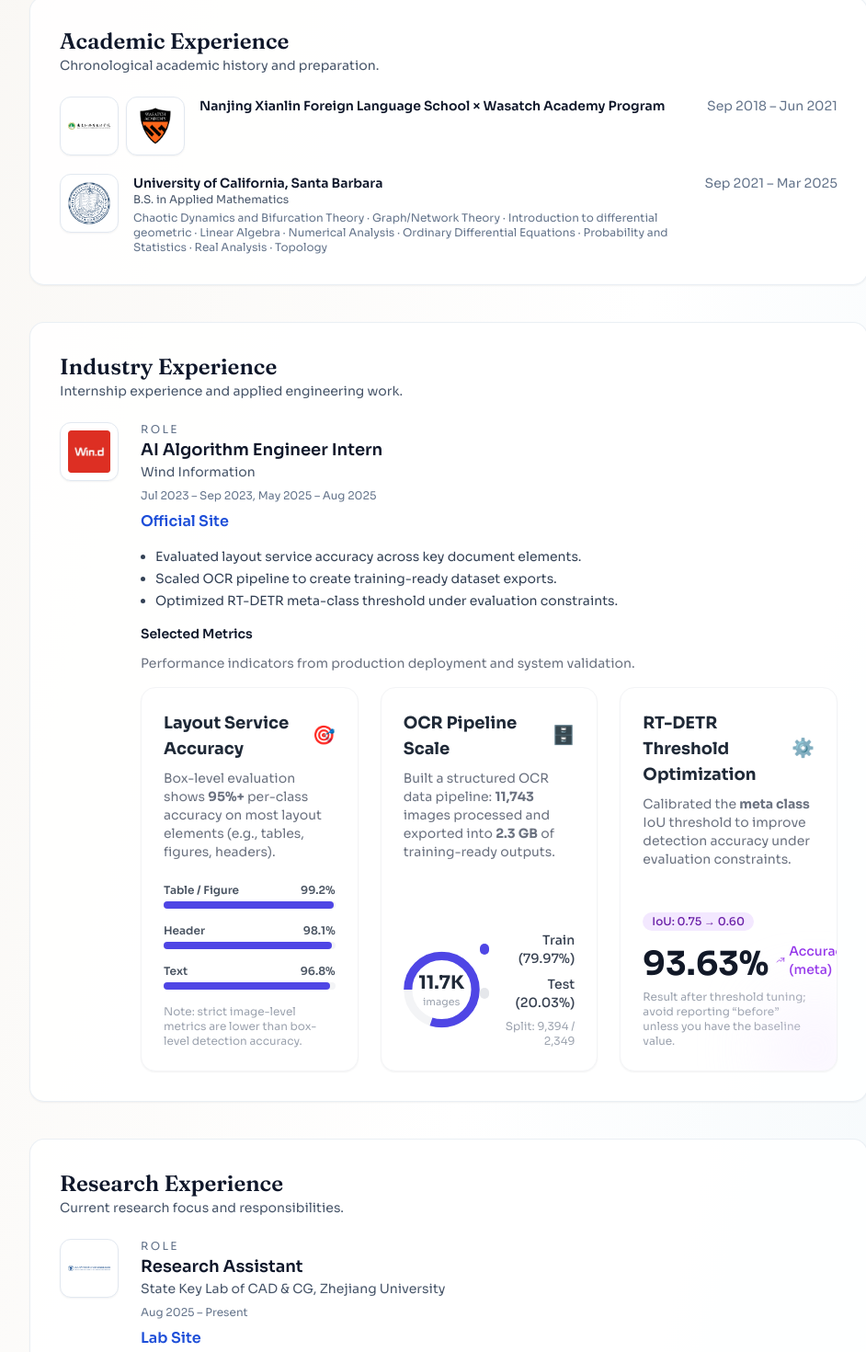
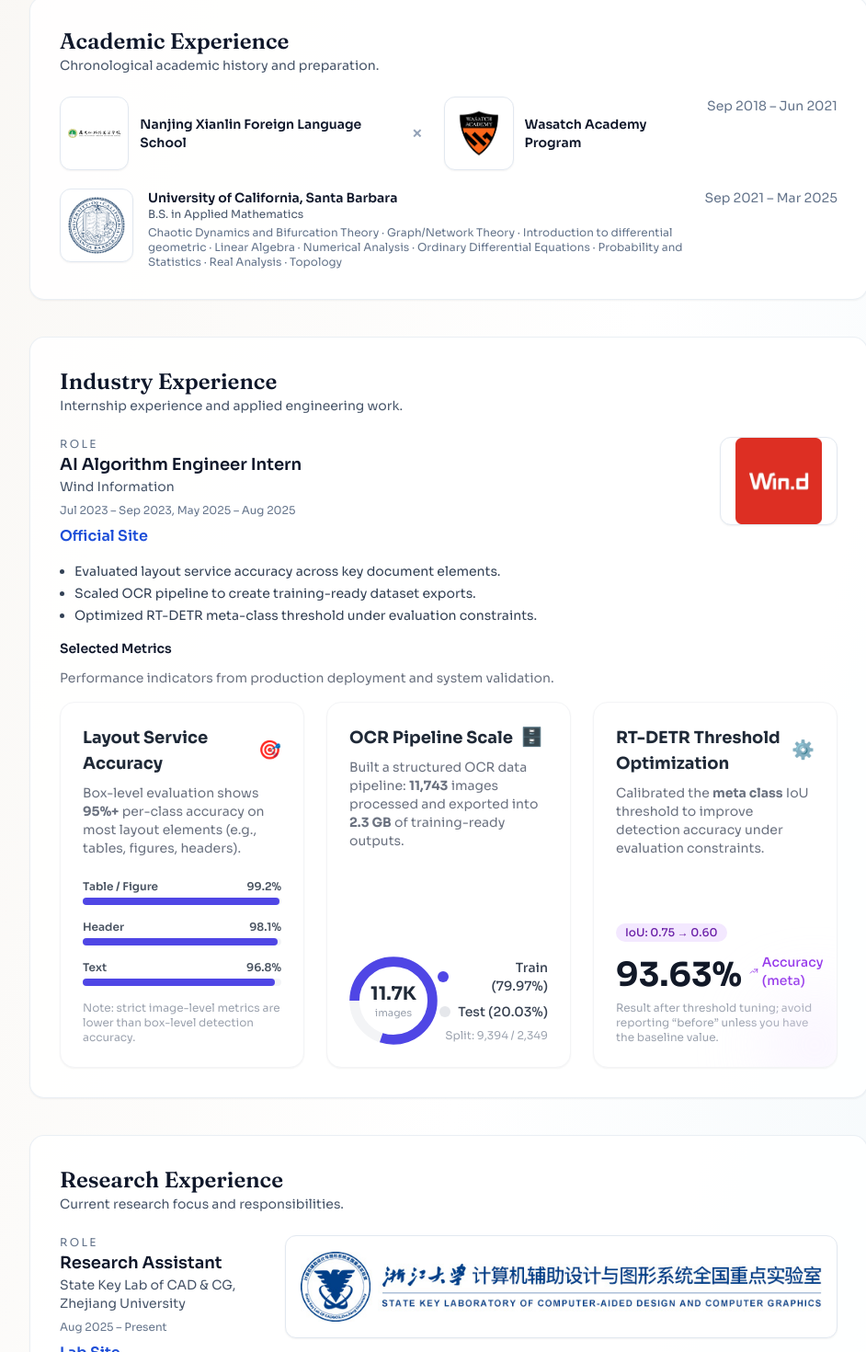
Before and after one commit to Samzengsy/Personal-Website, a React (Vite) app: page / in a window 1280 px wide. Shown: the part 912-2382 px from the top of the page at 92% size, without its empty margins (288-1230 px from the left). Built offline with nearby package versions, Linux system fonts and the light colour scheme.

Commit message:
update content

```diff
--- a/components/Experience.tsx
+++ b/components/Experience.tsx
@@ -1,14 +1,25 @@
 import React from 'react';
 import { ASSET_BASE } from '../constants';
 
-const Logo: React.FC<{ src: string; alt: string; href: string }> = ({ src, alt, href }) => (
+const Logo: React.FC<{ src: string; alt: string; href: string; sizeClassName?: string }> = ({ src, alt, href, sizeClassName }) => (
   <a
     href={href}
     target="_blank"
     rel="noopener noreferrer"
-    className="h-14 w-14 md:h-16 md:w-16 rounded-xl border border-slate-200 bg-white flex items-center justify-center p-2 shadow-sm hover:shadow-md transition-shadow"
+    className={`rounded-xl border border-slate-200 bg-white flex items-center justify-center p-2 shadow-sm hover:shadow-md transition-shadow ${sizeClassName || 'h-14 w-14 md:h-16 md:w-16'}`}
   >
     <img src={src} alt={alt} className="max-h-full max-w-full object-contain" />
+  </a>
+);
+
+const LogoInline: React.FC<{ src: string; alt: string; href: string; heightClassName?: string }> = ({ src, alt, href, heightClassName }) => (
+  <a
+    href={href}
+    target="_blank"
+    rel="noopener noreferrer"
+    className={`inline-flex items-center justify-center rounded-xl border border-slate-200 bg-white px-4 shadow-sm hover:shadow-md transition-shadow ${heightClassName || 'h-20 md:h-24'}`}
+  >
+    <img src={src} alt={alt} className="h-full w-auto object-contain" />
   </a>
 );
 
@@ -23,22 +34,30 @@ export const Experience: React.FC = () => {
           </div>
 
           <div className="space-y-5">
-            <div className="grid grid-cols-1 md:grid-cols-[auto,1fr,auto] gap-4 items-start">
-              <div className="flex flex-wrap gap-2">
+            <div className="grid grid-cols-1 md:grid-cols-[1fr,auto] gap-4 items-start">
+              <div className="flex flex-col md:flex-row md:items-center gap-4">
+                <div className="flex items-center gap-3">
                   <Logo
                     src={`${ASSET_BASE}data/NFLSXL.png`}
                     alt="Nanjing Foreign Language School Xianlin Campus crest"
                     href="https://www.nflsxl.com/51/list.htm"
+                    sizeClassName="h-16 w-16 md:h-20 md:w-20"
                   />
+                  <div className="text-sm font-semibold text-slate-900">
+                    Nanjing Xianlin Foreign Language School
+                  </div>
+                </div>
+                <div className="text-slate-400 font-semibold text-lg md:px-2">×</div>
+                <div className="flex items-center gap-3">
                   <Logo
                     src={`${ASSET_BASE}data/Wasatch-Academy.webp`}
                     alt="Wasatch Academy crest"
                     href="https://www.nflsxl.com/51/list.htm"
+                    sizeClassName="h-16 w-16 md:h-20 md:w-20"
                   />
+                  <div className="text-sm font-semibold text-slate-900">
+                    Wasatch Academy Program
                   </div>
-              <div>
-                <div className="text-sm font-semibold text-slate-900">
-                  Nanjing Xianlin Foreign Language School × Wasatch Academy Program
                 </div>
               </div>
               <div className="text-sm text-slate-500 md:text-right">Sep 2018 – Jun 2021</div>
@@ -50,6 +69,7 @@ export const Experience: React.FC = () => {
                   src={`${ASSET_BASE}data/UCSB.png`}
                   alt="UCSB crest"
                   href="https://www.math.ucsb.edu/"
+                  sizeClassName="h-16 w-16 md:h-20 md:w-20"
                 />
               </div>
               <div>
@@ -73,15 +93,8 @@ export const Experience: React.FC = () => {
           </div>
 
           <div className="space-y-6">
-            <div className="flex flex-col md:flex-row gap-6">
-              <div className="flex flex-wrap gap-3">
-                <Logo
-                  src={`${ASSET_BASE}data/wind.webp`}
-                  alt="Wind logo"
-                  href="https://www.wind.com.cn/portal/en/AboutUs/index.html"
-                />
-              </div>
-              <div className="flex-1 space-y-4">
+            <div className="space-y-4">
+              <div className="flex flex-col md:flex-row md:items-start md:justify-between gap-4">
                 <div>
                   <p className="text-xs uppercase tracking-[0.2em] text-slate-500">Role</p>
                   <h4 className="text-lg font-semibold text-slate-900">AI Algorithm Engineer Intern</h4>
@@ -95,6 +108,12 @@ export const Experience: React.FC = () => {
                   >
                     Official Site
                   </a>
+                </div>
+                <LogoInline
+                  src={`${ASSET_BASE}data/wind.webp`}
+                  alt="Wind logo"
+                  href="https://www.wind.com.cn/portal/en/AboutUs/index.html"
+                />
               </div>
               <ul className="list-disc pl-4 text-sm text-slate-700 space-y-1">
                 <li>Evaluated layout service accuracy across key document elements.</li>
@@ -237,7 +256,6 @@ export const Experience: React.FC = () => {
             </div>
           </div>
         </div>
-        </div>
       </section>
 
       <section id="research" className="mb-10 scroll-mt-24 fade-up fade-up-delay-5">
@@ -247,15 +265,8 @@ export const Experience: React.FC = () => {
             <p className="text-sm text-slate-600">Current research focus and responsibilities.</p>
           </div>
 
-          <div className="flex flex-col md:flex-row gap-6">
-            <div className="flex flex-wrap gap-3">
-              <Logo
-                src={`${ASSET_BASE}data/ZJU.jpg`}
-                alt="Zhejiang University logo"
-                href="http://www.cad.zju.edu.cn/"
-              />
-            </div>
-            <div className="flex-1 space-y-4">
+          <div className="space-y-4">
+            <div className="flex flex-col md:flex-row md:items-start md:justify-between gap-4">
               <div>
                 <p className="text-xs uppercase tracking-[0.2em] text-slate-500">Role</p>
                 <h4 className="text-lg font-semibold text-slate-900">Research Assistant</h4>
@@ -270,6 +281,14 @@ export const Experience: React.FC = () => {
                   Lab Site
                 </a>
               </div>
+              <LogoInline
+                src={`${ASSET_BASE}data/ZJU.jpg`}
+                alt="Zhejiang University logo"
+                href="http://www.cad.zju.edu.cn/"
+                heightClassName="h-20 md:h-28"
+              />
+            </div>
+            <div className="space-y-4">
               <ul className="list-disc pl-4 text-sm text-slate-700 space-y-1">
                 <li>Research assistantship in CAD & CG Lab with AI focus.</li>
                 <li>Explores multimodal systems, long-video understanding, and generative AI.</li>
```
Lines whose indentation alone changed are shown as unchanged.
